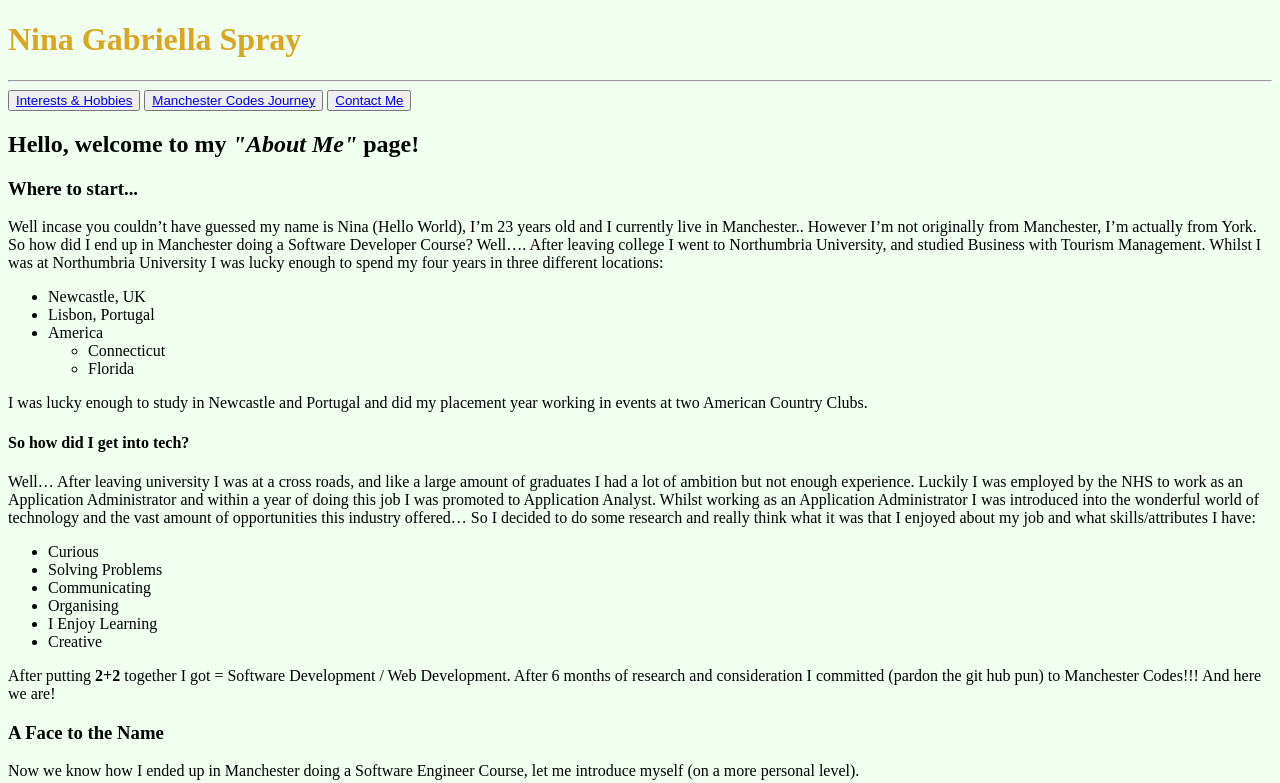
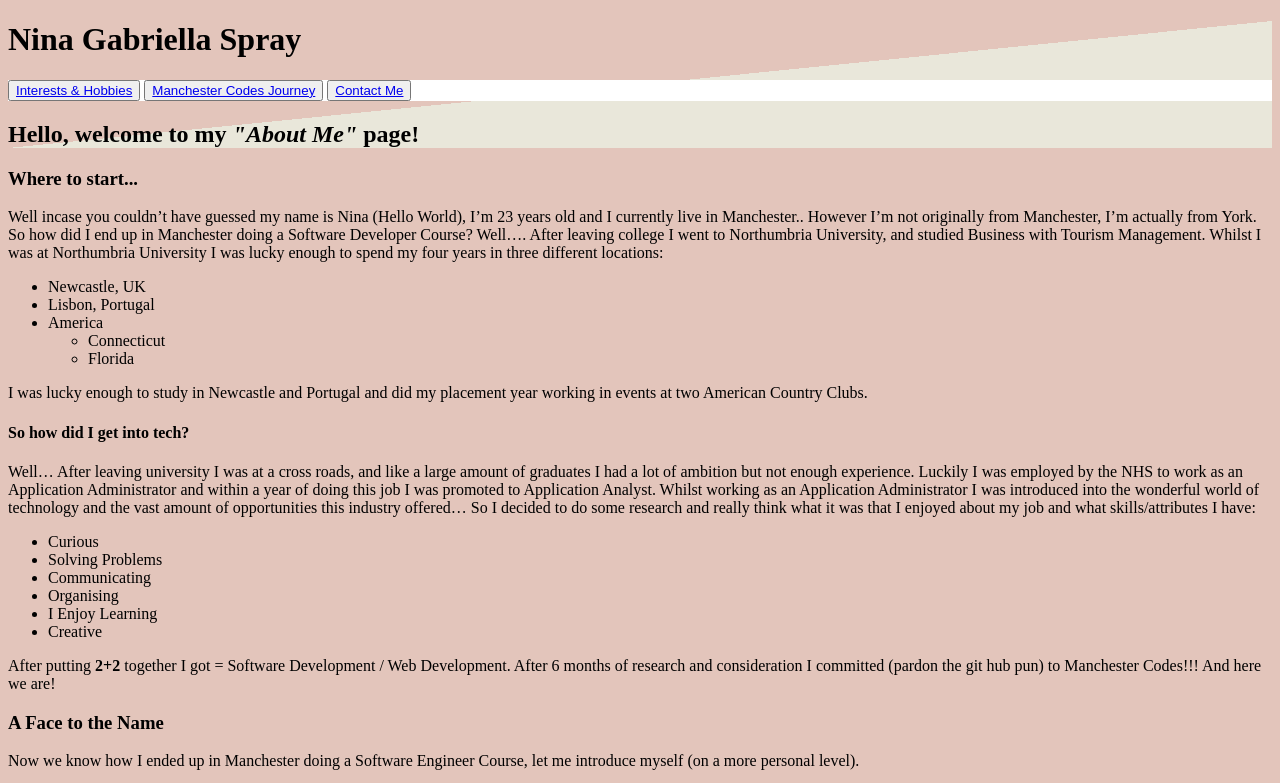
Before and after one commit to ninaspray/my-portfolio, a plain HTML site: page Index.html in a window 1280 px wide. Shown: the top 783 px of the page. Drawn offline with Linux system fonts and the light colour scheme.

Commit message:
New Page added - to help with CSS styling

```diff
--- a/Index.html
+++ b/Index.html
@@ -9,11 +9,13 @@
 </head>
 
 <body>
-    <header>
+
+
+    <header class="Triangle">
         <h1>Nina Gabriella Spray</h1>
-        <hr>
 
-        <nav>
+
+        <nav id="Nav_Bar">
             <button>
                 <a href="Personal.html">Interests & Hobbies</a>
             </button>
@@ -24,6 +26,8 @@
                 <a href="Contact.Me.html">Contact Me</a>
             </button>
         </nav>
+
+
 
         <h2>Hello, welcome to my <i>"About Me"</i> page!</h2>
     </header>
--- a/style.css
+++ b/style.css
@@ -1,13 +1,20 @@
-h1 {
-color: goldenrod;
+/* Background Color for all pages */
+body {
+    background-color: #E3C5BB;
 }
 
-body {
-background-color: honeydew;
+.Triangle {
+size: inherit;
+    background: linear-gradient(to bottom right, #E3C5BB 0%, #E3C5BB 50%, #E9E7DA 50%, #E9E7DA 100%);
 }
 
-h2 {
-    border-color: ivory;
-    flex: auto;
+
+
+/*Nav Bar*/
+#Nav_Bar {
+	background-color: #ffffff;
+    position: sticky;
+    top: 0;
+    width: 100%;
 
 }
```
Also changed, not shown: Contact.Me.html (+1 -0 lines), Personal.html (+1 -1 lines), first.html (added).
